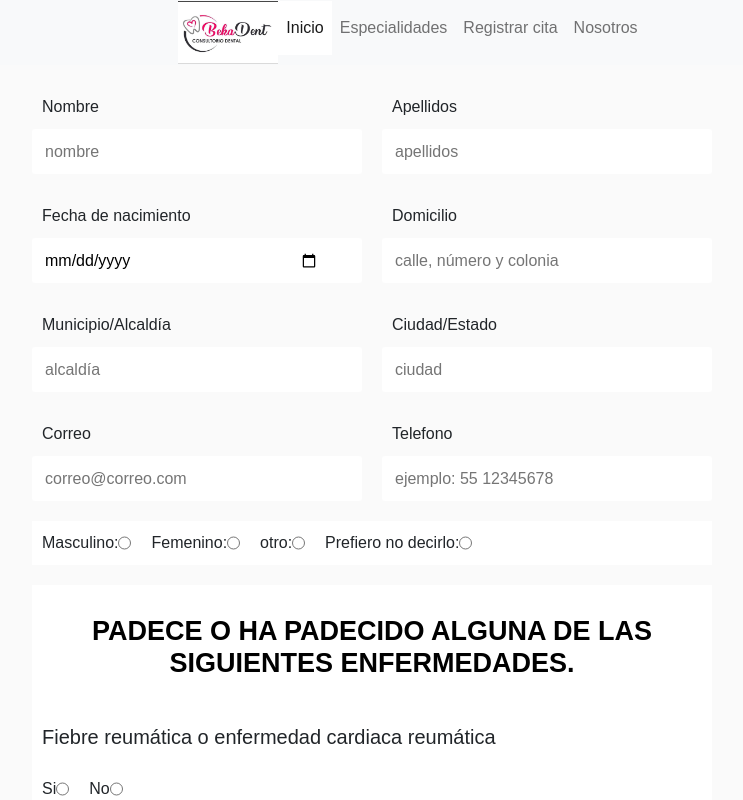
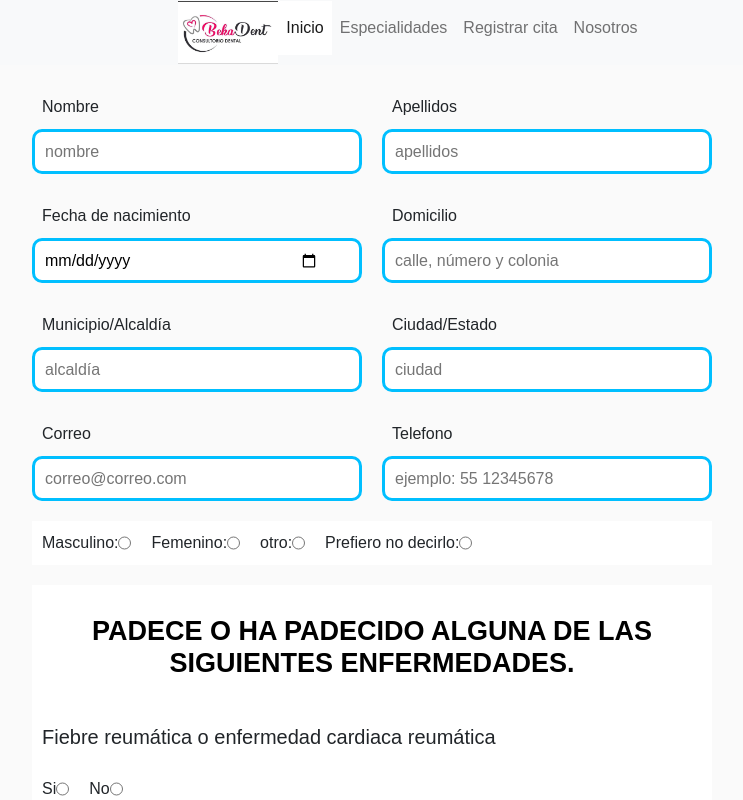
Before and after one commit to JeanAlarcon/Consultorio, a React (Create React App) app: page /nuevoPaciente in a window 1280 px wide. Shown: the top 800 px of the page, without its empty margins (288-1031 px from the left). Built offline with nearby package versions, Linux system fonts and the light colour scheme; no server answers.

Commit message:
cabio de estilo

```diff
--- a/src/elementos/Formularios.js
+++ b/src/elementos/Formularios.js
@@ -47,12 +47,12 @@ const GrupoInput = styled.div`
 const Input = styled.input`
     width: 100%;
     background: #fff;
-    border-radius: 3px;
+    border-radius: 10px;
     height: 45px;
     line-height: 45px;
     padding: 0 40px 0 10px;
     transition: .3s ease all;
-    border: 3px solid transparent;
+    border: 3px solid #00BFFF;
 
     &:focus {
         border: 3px solid ${colores.borde};
```
